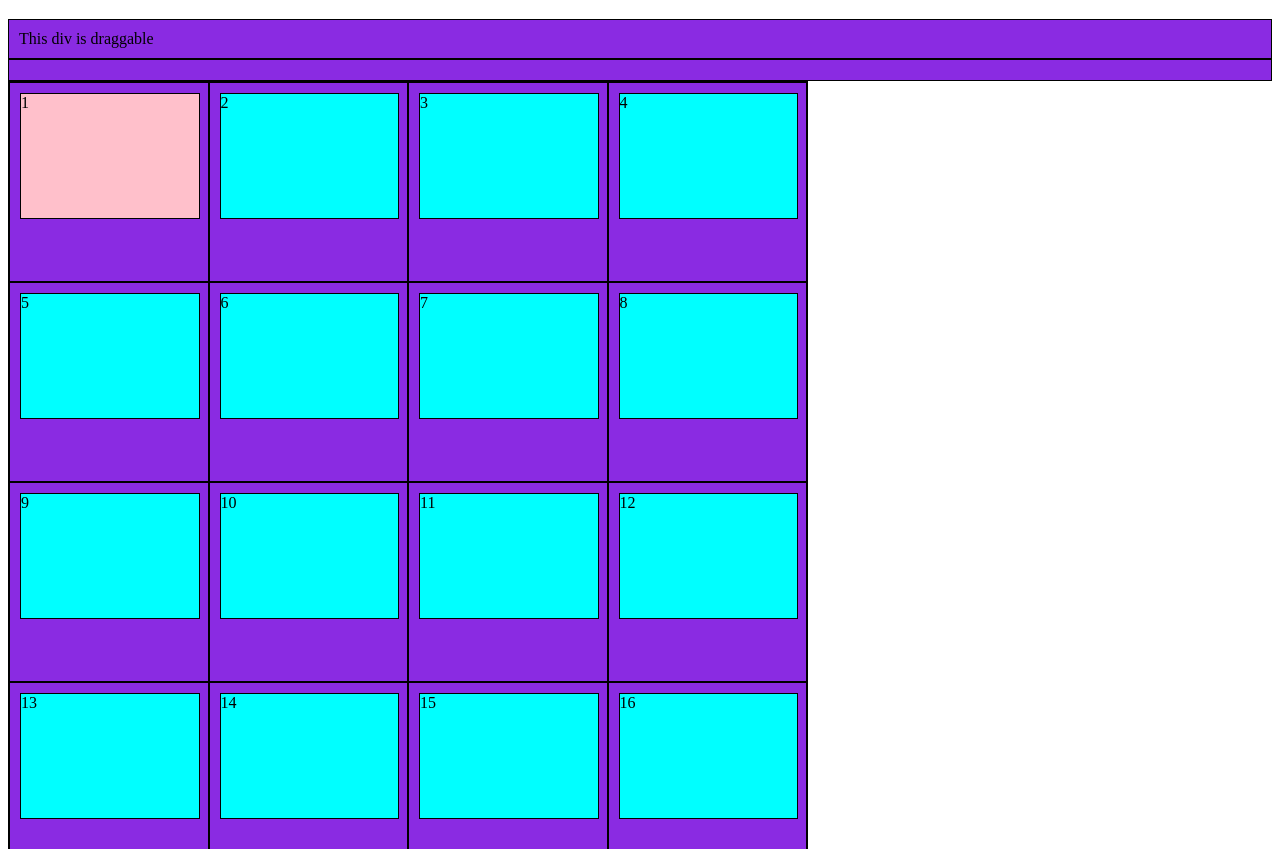
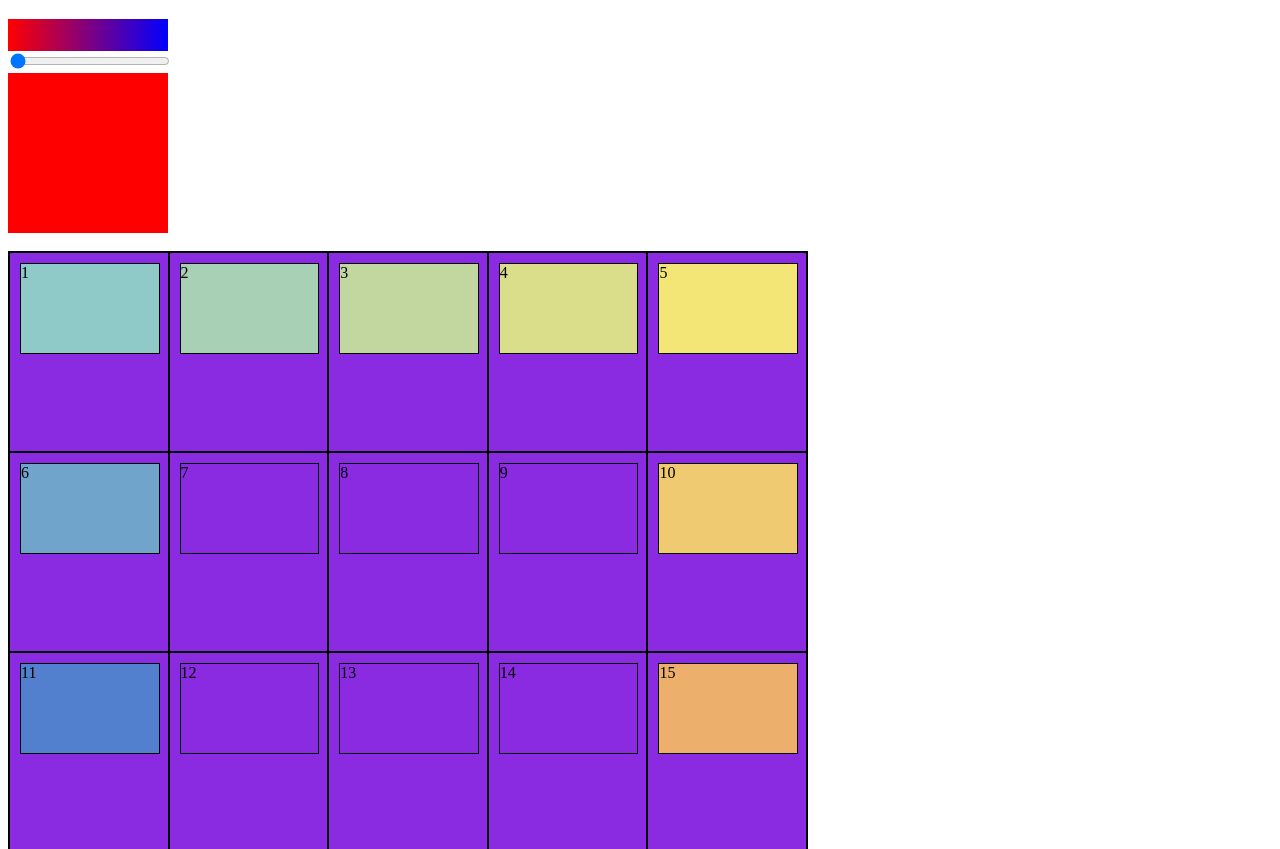
Before and after one commit to caitreid/chroma, a website with bundled scripts: page index.html in a window 1280 px wide. Shown: the part 61-910 px from the top of the page. Built offline with nearby package versions, Linux system fonts and the light colour scheme.

Commit message:
outside colors

```diff
--- a/index.html
+++ b/index.html
@@ -5,73 +5,83 @@
     <meta name="viewport" content="width=device-width, initial-scale=1.0">
     <meta http-equiv="X-UA-Compatible" content="ie=edge">
     <title>Chroma</title>
+    <link rel="icon" type="image/x-icon" href="/images/favicon.ico">
     <link rel="stylesheet" href="css/style.css">
   </head>
   <body>
     <h1>Chroma | Color matching puzzle game</h1>
 
-    <div class="dropzone">
-        <div class="draggable" draggable="true">This div is draggable</div>
-    </div>
+    <div id="grad"></div>
+    <input type="range" min="1" max="100" value="0" id="range">
+    <div id="sample" style="background-color:rgb(255,0,0);"></div>
 
-    <div class="dropzone" id="droptarget"></div>
-
-
-
+    <br>
     <div class="container">
         <div class="block-container">
             <div class="dropzone droptarget">
-                <div class="block-color draggable" id="block-1" draggable="true">1</div>
+                <div class="block-color draggable col-1" id="block-1" data-id="1" draggable="true">1</div>
             </div>
             <div class="dropzone droptarget">
-                <div class="block-color draggable" id="2" draggable="true">2</div>
+                <div class="block-color draggable col-2" id="block-2" data-id="2" draggable="true">2</div>
             </div>
             <div class="dropzone droptarget">
-                <div class="block-color" id="3" draggable="true">3</div>
+                <div class="block-color draggable col-3" id="block-3" data-id="3" draggable="true">3</div>
             </div>
             <div class="dropzone droptarget">
-                <div class="block-color" id="4" draggable="true">4</div>
+                <div class="block-color draggable col-4" id="block-4" data-id="4" draggable="true">4</div>
             </div>
             <div class="dropzone droptarget">
-                <div class="block-color" id="5" draggable="true">5</div>
+                <div class="block-color draggable col-5" id="5" data-id="5" draggable="true">5</div>
             </div>
             <div class="dropzone droptarget">
-                <div class="block-color" id="6" draggable="true">6</div>
+                <div class="block-color draggable col-1" id="6" data-id="6" draggable="true">6</div>
             </div>
             <div class="dropzone droptarget">
-                <div class="block-color" id="7" draggable="true">7</div>
+                <div class="block-color draggable col-2" id="7" data-id="7" draggable="true">7</div>
             </div>
             <div class="dropzone droptarget">
-                <div class="block-color" id="8" draggable="true">8</div>
+                <div class="block-color draggable col-3" id="8" data-id="8" draggable="true">8</div>
             </div>
             <div class="dropzone droptarget">
-                <div class="block-color" id="9" draggable="true">9</div>
+                <div class="block-color draggable col-4" id="9" data-id="9" draggable="true">9</div>
             </div>
             <div class="dropzone droptarget">
-                <div class="block-color" id="10" draggable="true">10</div>
+                <div class="block-color draggable col-5" id="10" data-id="10" draggable="true">10</div>
             </div>
             <div class="dropzone droptarget">
-                <div class="block-color" id="11" draggable="true">11</div>
+                <div class="block-color draggable col-1" id="11" data-id="11" draggable="true">11</div>
             </div>
             <div class="dropzone droptarget">
-                <div class="block-color" id="12" draggable="true">12</div>
+                <div class="block-color draggable col-2" id="12" data-id="12" draggable="true">12</div>
             </div>
             <div class="dropzone droptarget">
-                <div class="block-color" id="13" draggable="true">13</div>
+                <div class="block-color draggable col-3" id="13" data-id="13" draggable="true">13</div>
             </div>
             <div class="dropzone droptarget">
-                <div class="block-color" id="14" draggable="true">14</div>
+                <div class="block-color draggable col-4" id="14" data-id="14" draggable="true">14</div>
             </div>
             <div class="dropzone droptarget">
-                <div class="block-color" id="15" draggable="true">15</div>
+                <div class="block-color draggable col-5" id="15" data-id="15" draggable="true">15</div>
             </div>
             <div class="dropzone droptarget">
-                <div class="block-color" id="16" draggable="true">16</div>
+                <div class="block-color draggable col-1" id="16" data-id="16" draggable="true">16</div>
             </div>
-
+            <div class="dropzone droptarget">
+                <div class="block-color draggable col-2" id="17" data-id="17" draggable="true">17</div>
+            </div>
+            <div class="dropzone droptarget">
+                <div class="block-color draggable col-3" id="18" data-id="18" draggable="true">18</div>
+            </div>
+            <div class="dropzone droptarget">
+                <div class="block-color draggable col-4" id="19" data-id="19" draggable="true">19</div>
+            </div>
+            <div class="dropzone droptarget">
+                <div class="block-color draggable col-5" id="20" data-id="20" draggable="true">20</div>
+            </div>
         </div>
     </div>
 
 	<script src="js/script.js"></script>
+    <script src="js/color.js"></script>
   </body>
 </html>
--- /dev/null
+++ b/js/color.js
@@ -0,0 +1,194 @@
+let blocks = document.querySelectorAll('.block-color');
+
+// let varR = 0;
+// let varB = Math.floor(Math.random() * 255)
+// let varG = 255;
+
+// blocks.forEach(block => {
+
+//     console.log(varB)
+
+//     varB += 10
+
+//     const generateColor =  `rgb( ${varR}, ${varB}, ${varG})`
+
+//     block.style.backgroundColor = generateColor
+
+// }
+
+
+
+
+
+
+
+
+
+
+
+
+let pointOne = document.querySelector("#block-1")
+let pointTwo = document.querySelector("#block-4")
+let pointThree = document.querySelector("#block-12")
+let pointFour = document.querySelector("#block-16")
+
+
+var sample=document.querySelector("#sample")
+var range=document.querySelector("#range")
+
+// pointOne
+// rgb(143, 201, 200)
+var color1_red=143
+var color1_green=201
+var color1_blue=200
+
+// pointTwo
+// rgb(230, 121, 97)
+var color2_red=243
+var color2_green=229
+var color2_blue=118
+
+// pointThree
+var color3_red = 23
+var color3_green = 54
+var color3_blue = 211
+
+// pointFour
+var color4_red = 230
+var color4_green = 121
+var color4_blue = 97
+
+
+
+document.querySelector("#range").addEventListener("input",(event)=>{
+ let percent= range.value/100.0
+
+ let resultRed = color1_red + percent * (color2_red - color1_red);
+ let resultGreen = color1_green + percent * (color2_green - color1_green);
+ let resultBlue = color1_blue + percent * (color2_blue - color1_blue);
+
+ sample.style.backgroundColor=`rgb(${resultRed},${resultGreen},${resultBlue})`
+})
+
+const genColors = () => {
+    let percentage = [0, 0.25, 0.5, 0.75, 1]
+
+    for (let i = 0; i < percentage.length; i++) {
+
+        console.log('percentage', percentage[i])
+
+        // let varR = color1_red + percent * (color3_red - color1_red);
+        // let varG = color1_green + percent * (color3_green - color1_green);
+        // let varB = color1_blue + percent * (color3_blue - color1_blue);
+
+
+        // const generateColor =  `rgb( ${varR}, ${varG}, ${varB})`
+
+        // return generateColor
+    }
+}
+
+blocksRowOne = document.querySelectorAll('.block-color');
+
+// console.log(blocksRowOne)
+
+blocks.forEach((block, index) => {
+
+    let indexNew = 0;
+
+    // pointOne to pointTwo
+    if (index < 5 ) {
+
+        percent = index / 4
+
+        // console.log(percent)
+
+        let varR = color1_red + percent * (color2_red - color1_red);
+        let varG = color1_green + percent * (color2_green - color1_green);
+        let varB = color1_blue + percent * (color2_blue - color1_blue);
+
+        const generateColor =  `rgb( ${varR}, ${varG}, ${varB} )`
+
+
+        //console.log(generateColor)
+        block.style.backgroundColor = generateColor
+
+    }
+
+    // // pointThree to pointFour
+    if (index > 14 && index < 20 ) {
+
+        percent = (index - 15) / 4
+
+        let varR = color3_red + percent * (color4_red - color3_red);
+        let varG = color3_green + percent * (color4_green - color3_green);
+        let varB = color3_blue + percent * (color4_blue - color3_blue);
+
+
+        const generateColor =  `rgb( ${varR}, ${varG}, ${varB})`
+
+        //console.log(generateColor)
+        block.style.backgroundColor = generateColor
+
+    }
+
+
+
+})
+
+const col1 = document.querySelectorAll('.col-1')
+
+// pointOne to pointThree
+col1.forEach((item, index) => {
+
+    percent = index / 4
+
+    let varR = color1_red + percent * (color3_red - color1_red);
+    let varG = color1_green + percent * (color3_green - color1_green);
+    let varB = color1_blue + percent * (color3_blue - color1_blue);
+
+    const generateColor =  `rgb( ${varR}, ${varG}, ${varB} )`
+
+
+    //console.log(generateColor)
+    item.style.backgroundColor = generateColor
+
+
+})
+
+
+//pointTwo to PointFour
+const col5 = document.querySelectorAll('.col-5')
+
+col5.forEach((item, index) => {
+
+    percent = index / 4
+
+    let varR = color2_red + percent * (color4_red - color2_red);
+    let varG = color2_green + percent * (color4_green - color2_green);
+    let varB = color2_blue + percent * (color4_blue - color2_blue);
+
+    const generateColor =  `rgb( ${varR}, ${varG}, ${varB} )`
+
+
+    //console.log(generateColor)
+    item.style.backgroundColor = generateColor
+
+})
+
+const col2 = document.querySelectorAll('.col-2')
+
+col2.forEach((item, index) => {
+
+    // let firstColor = item[0].style.backgroundColor
+
+    // console.log(firstColor)
+
+    if (index === 0) {
+        let firstColor = item.style.backgroundColor
+
+        console.log(firstColor)
+    }
+
+
+})
--- a/scss/style.scss
+++ b/scss/style.scss
@@ -7,7 +7,7 @@
     &-container {
         height:100%;
         display:grid;
-        grid-template-columns: repeat(4, 1fr);
+        grid-template-columns: repeat(5, 1fr);
         grid-template-rows: repeat(4, 1fr);
         align-content: stretch;
         justify-content: center;
@@ -16,18 +16,18 @@
         border: 1px black solid;
     }
     &-color {
-        background-color: aqua;
-        height: 70%;
+        // background-color: aqua;
+        height: 50%;
         width: 100%;
     }
 
 }
 
-#block {
-    &-1 {
-        background-color: pink;
-    }
-}
+// #block {
+//     &-1 {
+//         // background-color: pink;
+//     }
+// }
 
 /* EXAMPLE */
 
@@ -43,7 +43,6 @@ body {
 
 .dropzone {
     background: blueviolet;
-    // margin: 10px;
     padding: 10px;
     border: 1px black solid;
 }
@@ -55,3 +54,38 @@ body {
 .dragging {
     opacity: 0.25;
 }
+
+// @use postcss-preset-env {
+//     stage: 0;
+// }
+
+// body {
+// background: linear-gradient(90deg, rgb(255,69,0), rgb(0,255,255));
+// min-height: 100vh;
+
+// &:before {
+//         content: "";
+//         position: absolute;
+//         top: 0;
+//         left: 0;
+//         bottom: 0;
+//     right: 0;
+//         mask-image: linear-gradient(to bottom, transparent, black);
+//         background: linear-gradient(90deg, 	rgb(255,105,180), rgb(75,0,130));
+// }
+// }
+
+#sample{
+    height:10rem;
+    width:10rem;
+}
+
+#range{
+    width:10rem
+}
+
+#grad{
+    width:10rem;
+    height:2rem;
+    background-image: linear-gradient(to right, red , blue);
+}
```
Also changed, not shown: js/script.js (+21 -53 lines), README.md, css/style.css, images/favicon.ico (added). Lines whose indentation alone changed are shown as unchanged.
